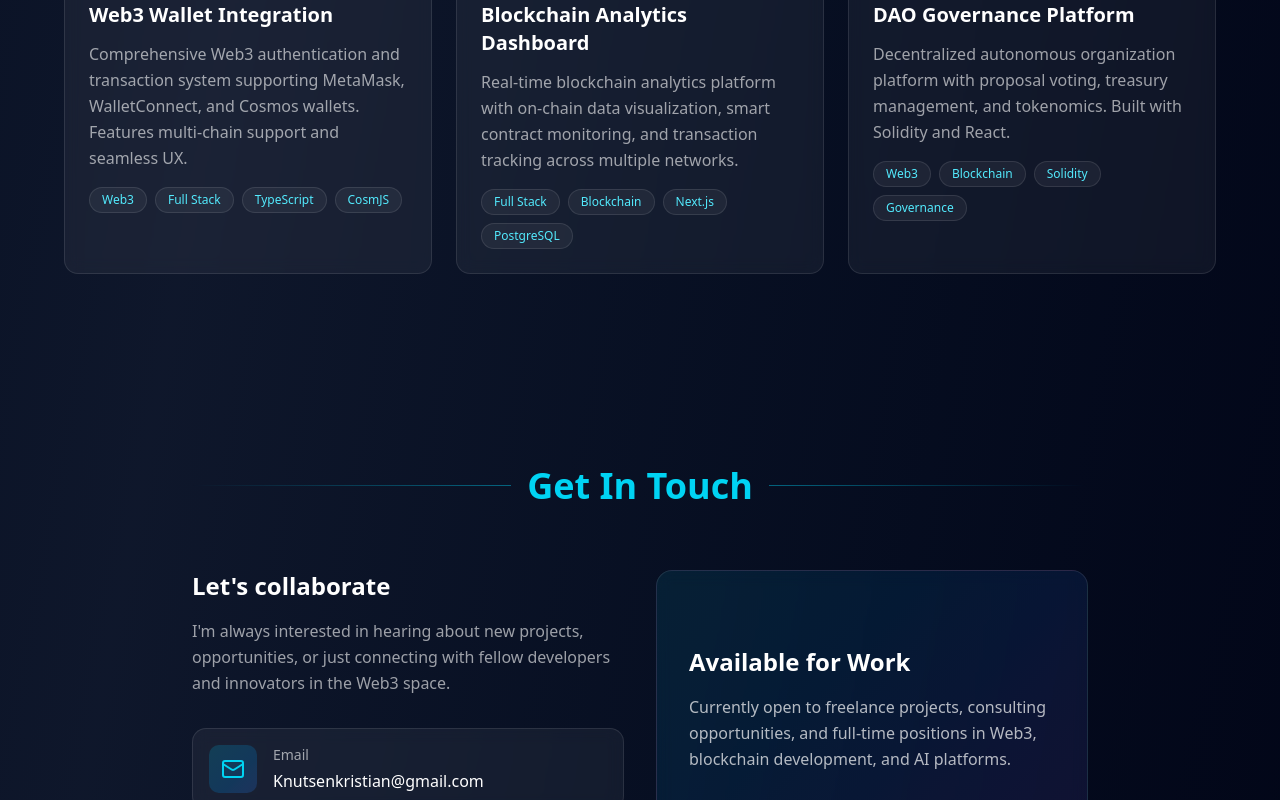
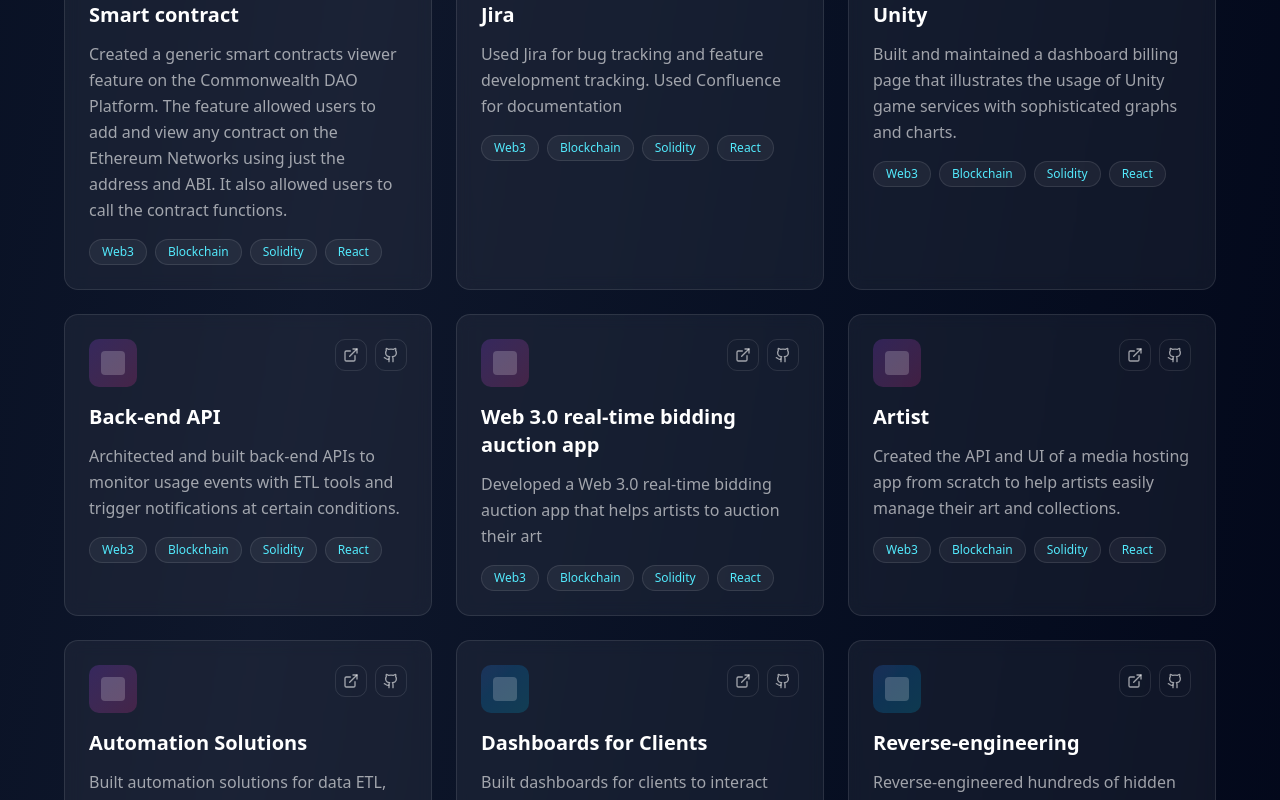
Before and after one commit to knutsenkristian7-spec/My-Portfolio-pro, a React (Vite) app: page / in a window 1280 px wide. Shown: the part 5620-6420 px from the top of the page. Built offline with nearby package versions, Linux system fonts and the light colour scheme.

Commit message:
chore: Modify the Project page

```diff
--- a/src/components/Projects.tsx
+++ b/src/components/Projects.tsx
@@ -22,31 +22,85 @@ export function Projects() {
       title: "NFT Marketplace",
       description: "Decentralized NFT marketplace with smart contract minting, trading, and royalty distribution. Features Web3 wallet integration and gas-optimized Solidity contracts.",
       tags: ["Web3", "Blockchain", "Solidity", "React"],
+      link: "https://my-nft-marketplace.vercel.app",
       gradient: "from-purple-500/20 to-pink-500/20",
     },
     {
-      title: "DeFi Protocol",
-      description: "CosmWasm-based DeFi application for the Cosmos ecosystem. Implements staking, liquidity pools, and yield farming with secure smart contracts.",
+      title: "Soccer",
+      description: "Architected feature-rich gaming, rewards, and a pack NFT project for a major sports league. Developed a rewards staking feature for our NFT stack.",
+      tags: ["Web3", "Blockchain", "Solidity", "React"],
+      link: "https://goals.genesisleaguesports.com",
+      gradient: "from-purple-500/20 to-pink-500/20",
+    },
+    {
+      title: "Smart contract",
+      description: "Created a generic smart contracts viewer feature on the Commonwealth DAO Platform. The feature allowed users to add and view any contract on the Ethereum Networks using just the address and ABI. It also allowed users to call the contract functions.",
+      tags: ["Web3", "Blockchain", "Solidity", "React"],
+      link: "https://callanycontract.io",
+      gradient: "from-purple-500/20 to-pink-500/20",
+    },
+    {
+      title: "Jira",
+      description: "Used Jira for bug tracking and feature development tracking. Used Confluence for documentation",
+      tags: ["Web3", "Blockchain", "Solidity", "React"],
+      link: "https://www.atlassian.com/customers/hy-vee",
+      gradient: "from-purple-500/20 to-pink-500/20",
+    },
+    {
+      title: "Unity",
+      description: "Built and maintained a dashboard billing page that illustrates the usage of Unity game services with sophisticated graphs and charts.",
+      tags: ["Web3", "Blockchain", "Solidity", "React"],
+      link: "https://docs.unity.com/en-us/cloud/billing/view-service-data-usage",
+      gradient: "from-purple-500/20 to-pink-500/20",
+    },
+    {
+      title: "Back-end API",
+      description: "Architected and built back-end APIs to monitor usage events with ETL tools and trigger notifications at certain conditions.",
+      tags: ["Web3", "Blockchain", "Solidity", "React"],
+      link: "https://retool.com/templates/etl-monitoring-dashboard",
+      gradient: "from-purple-500/20 to-pink-500/20",
+    },
+    {
+      title: "Web 3.0 real-time bidding auction app",
+      description: "Developed a Web 3.0 real-time bidding auction app that helps artists to auction their art",
+      tags: ["Web3", "Blockchain", "Solidity", "React"],
+      link: "https://web3.gbm.auction/",
+      gradient: "from-purple-500/20 to-pink-500/20",
+    },
+    {
+      title: "Artist",
+      description: "Created the API and UI of a media hosting app from scratch to help artists easily manage their art and collections.",
+      tags: ["Web3", "Blockchain", "Solidity", "React"],
+      link: "https://www.artstation.com/",
+      gradient: "from-purple-500/20 to-pink-500/20",
+    },
+    {
+      title: "Automation Solutions",
+      description: "Built automation solutions for data ETL, logins, form submission, and other repetitive actions for 100+ different sources.",
+      tags: ["Web3", "Blockchain", "Solidity", "React"],
+      link: "https://zapier.com/",
+      gradient: "from-purple-500/20 to-pink-500/20",
+    },
+    {
+      title: "Dashboards for Clients",
+      description: "Built dashboards for clients to interact with and view the progress of large-scale data scraping and API consumption tasks.",
       tags: ["Blockchain", "CosmWasm", "Rust", "DeFi"],
+      link: "https://www.elastic.co/kibana",
       gradient: "from-blue-500/20 to-cyan-500/20",
     },
     {
-      title: "Web3 Wallet Integration",
-      description: "Comprehensive Web3 authentication and transaction system supporting MetaMask, WalletConnect, and Cosmos wallets. Features multi-chain support and seamless UX.",
-      tags: ["Web3", "Full Stack", "TypeScript", "CosmJS"],
-      gradient: "from-green-500/20 to-emerald-500/20",
+      title: "Reverse-engineering",
+      description: "Reverse-engineered hundreds of hidden website APIs to extract desired data for clients.",
+      tags: ["Blockchain", "CosmWasm", "Rust", "DeFi"],
+      link: "https://portswigger.net/burp",
+      gradient: "from-blue-500/20 to-cyan-500/20",
     },
     {
-      title: "Blockchain Analytics Dashboard",
-      description: "Real-time blockchain analytics platform with on-chain data visualization, smart contract monitoring, and transaction tracking across multiple networks.",
-      tags: ["Full Stack", "Blockchain", "Next.js", "PostgreSQL"],
-      gradient: "from-orange-500/20 to-red-500/20",
-    },
-    {
-      title: "DAO Governance Platform",
-      description: "Decentralized autonomous organization platform with proposal voting, treasury management, and tokenomics. Built with Solidity and React.",
-      tags: ["Web3", "Blockchain", "Solidity", "Governance"],
-      gradient: "from-violet-500/20 to-purple-500/20",
+      title: "Realworld",
+      description: "Worked as a full-stack developer in UI components as well as back-end and API endpoints.",
+      tags: ["Blockchain", "CosmWasm", "Rust", "DeFi"],
+      link: "https://demo.realworld.io/",
+      gradient: "from-blue-500/20 to-cyan-500/20",
     },
   ];
 
```
